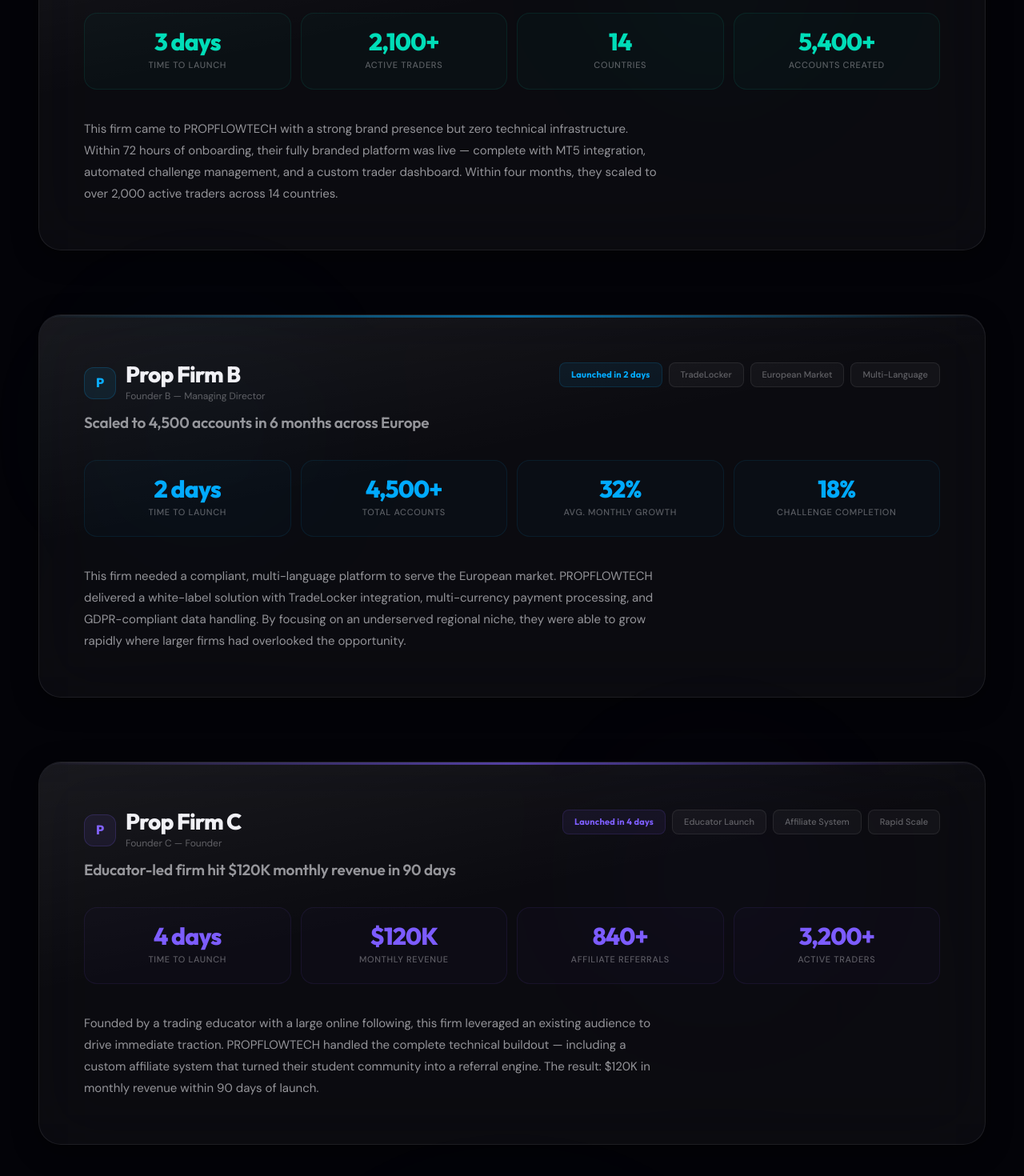
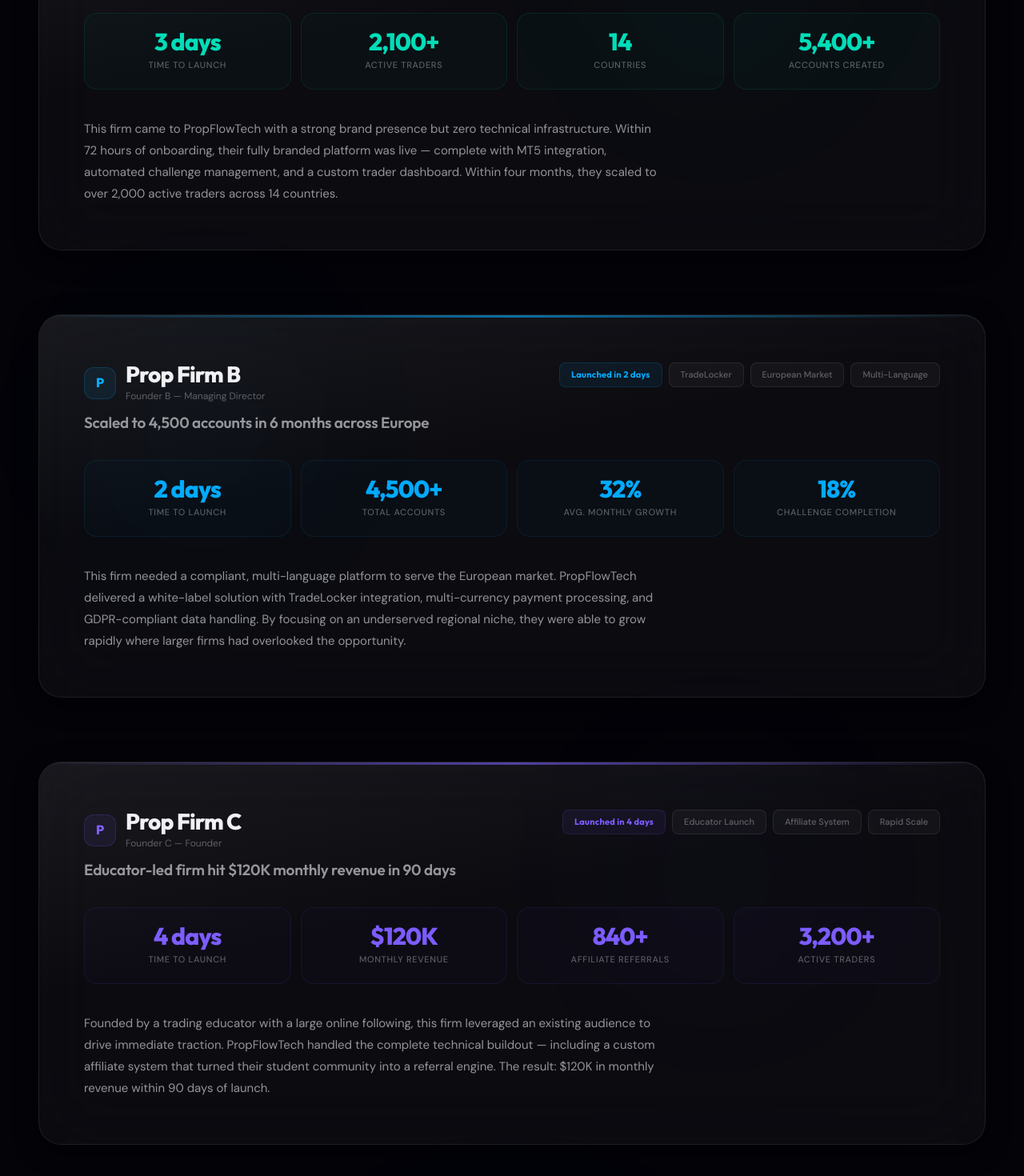
Before and after one commit to GlobalFXFunds/propflowtech, a React (Vite) app: page /case-studies in a window 1280 px wide. Shown: the part 852-2322 px from the top of the page at 80% size. Built offline with nearby package versions, Linux system fonts and the light colour scheme.

Commit message:
fix: change PROPFLOWTECH to PropFlowTech in body text across FAQ, case studies, and WhoItsFor

```diff
--- a/src/components/CaseStudies.tsx
+++ b/src/components/CaseStudies.tsx
@@ -25,7 +25,7 @@ const caseStudies: CaseStudy[] = [
     founderRole: 'Founder & CEO',
     timeline: 'Launched in 3 days',
     description:
-      'This firm came to PROPFLOWTECH with a strong brand presence but zero technical infrastructure. Within 72 hours of onboarding, their fully branded platform was live — complete with MT5 integration, automated challenge management, and a custom trader dashboard. Within four months, they scaled to over 2,000 active traders across 14 countries.',
+      'This firm came to PropFlowTech with a strong brand presence but zero technical infrastructure. Within 72 hours of onboarding, their fully branded platform was live — complete with MT5 integration, automated challenge management, and a custom trader dashboard. Within four months, they scaled to over 2,000 active traders across 14 countries.',
     accentColor: '#00ddb8',
     metrics: [
       { label: 'Time to Launch', value: '3 days' },
@@ -42,7 +42,7 @@ const caseStudies: CaseStudy[] = [
     founderRole: 'Managing Director',
     timeline: 'Launched in 2 days',
     description:
-      'This firm needed a compliant, multi-language platform to serve the European market. PROPFLOWTECH delivered a white-label solution with TradeLocker integration, multi-currency payment processing, and GDPR-compliant data handling. By focusing on an underserved regional niche, they were able to grow rapidly where larger firms had overlooked the opportunity.',
+      'This firm needed a compliant, multi-language platform to serve the European market. PropFlowTech delivered a white-label solution with TradeLocker integration, multi-currency payment processing, and GDPR-compliant data handling. By focusing on an underserved regional niche, they were able to grow rapidly where larger firms had overlooked the opportunity.',
     accentColor: '#00aaff',
     metrics: [
       { label: 'Time to Launch', value: '2 days' },
@@ -59,7 +59,7 @@ const caseStudies: CaseStudy[] = [
     founderRole: 'Founder',
     timeline: 'Launched in 4 days',
     description:
-      'Founded by a trading educator with a large online following, this firm leveraged an existing audience to drive immediate traction. PROPFLOWTECH handled the complete technical buildout — including a custom affiliate system that turned their student community into a referral engine. The result: $120K in monthly revenue within 90 days of launch.',
+      'Founded by a trading educator with a large online following, this firm leveraged an existing audience to drive immediate traction. PropFlowTech handled the complete technical buildout — including a custom affiliate system that turned their student community into a referral engine. The result: $120K in monthly revenue within 90 days of launch.',
     accentColor: '#7c5cff',
     metrics: [
       { label: 'Time to Launch', value: '4 days' },
--- a/src/components/FAQ.tsx
+++ b/src/components/FAQ.tsx
@@ -11,7 +11,7 @@ const faqs = [
   },
   {
     q: 'Do I need any technical experience?',
-    a: 'None at all. The entire platform is managed by us. You never touch code, configure servers, or deal with APIs. If you can use social media, you can run a prop firm with PROPFLOWTECH.',
+    a: 'None at all. The entire platform is managed by us. You never touch code, configure servers, or deal with APIs. If you can use social media, you can run a prop firm with PropFlowTech.',
   },
   {
     q: 'Do I need to set up a company or handle compliance?',
@@ -19,7 +19,7 @@ const faqs = [
   },
   {
     q: 'What if I have never run a prop firm before?',
-    a: 'Most of our clients have not. That is exactly the point. We built PROPFLOWTECH specifically for ambitious entrepreneurs with zero prop firm experience. We provide the infrastructure and the expertise.',
+    a: 'Most of our clients have not. That is exactly the point. We built PropFlowTech specifically for ambitious entrepreneurs with zero prop firm experience. We provide the infrastructure and the expertise.',
   },
   {
     q: 'What trading platforms will my traders use?',
@@ -31,7 +31,7 @@ const faqs = [
   },
   {
     q: 'Can I fully customize the platform with my brand?',
-    a: 'Absolutely. Your traders see your logo, your colors, your domain name. The entire experience is white-labeled to your brand. There is no mention of PROPFLOWTECH anywhere your traders can see.',
+    a: 'Absolutely. Your traders see your logo, your colors, your domain name. The entire experience is white-labeled to your brand. There is no mention of PropFlowTech anywhere your traders can see.',
   },
 ];
 
--- a/src/components/WhoItsFor.tsx
+++ b/src/components/WhoItsFor.tsx
@@ -93,7 +93,7 @@ const WhoItsFor: React.FC = () => {
                 maxWidth: 460,
               }}
             >
-              PROPFLOWTECH handles the entire technical foundation so you can
+              PropFlowTech handles the entire technical foundation so you can
               launch a professional prop firm without writing a single line of
               code or hiring a single developer.
             </p>
```
